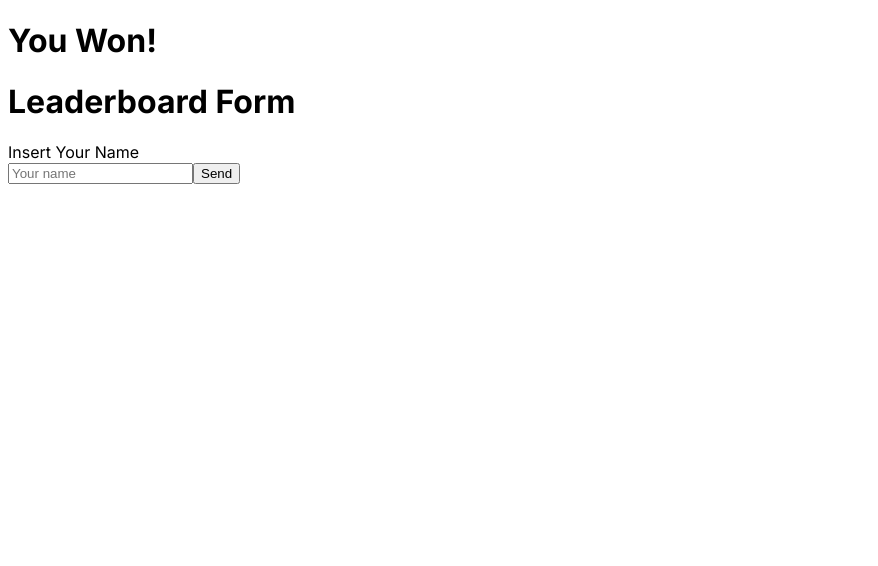
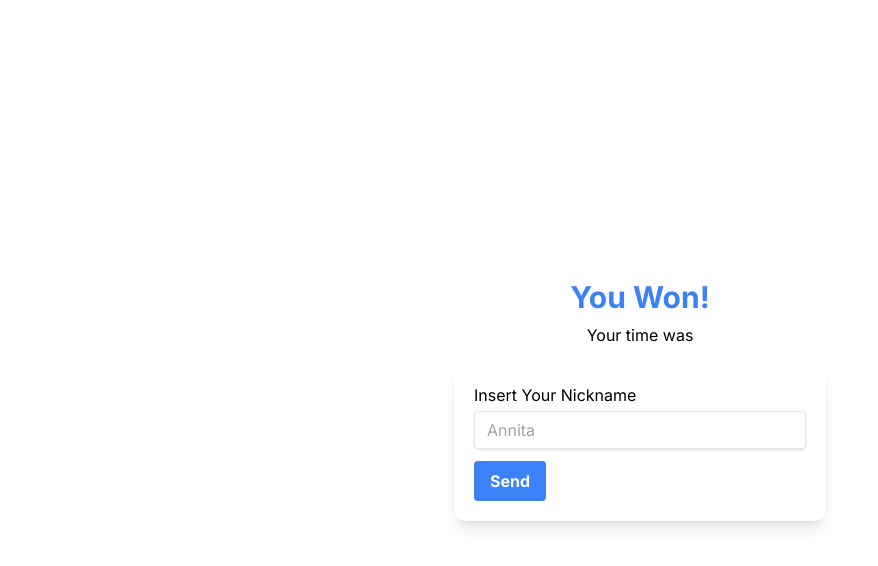
Before and after one commit to adrian1lara/waldo-game, a Next.js app: page /submit in a window 1280 px wide. Shown: the top 566 px of the page, without its empty margins (0-878 px from the left). Built offline with nearby package versions, Linux system fonts and the light colour scheme.

Commit message:
styling tags, and added useeffect

```diff
--- a/src/app/submit/page.js
+++ b/src/app/submit/page.js
@@ -1,10 +1,17 @@
 "use client"
+import { redirect, useRouter } from "next/navigation"
+import "../styles/global.css"
 import { useEffect, useState } from "react"
+
 
 export default function LeaderBoardForm() {
     const [error, setError] = useState(null)
     const [name, setName] = useState("")
+    const [time, setTime] = useState("")
 
+    useEffect(() => {
+        setTime(localStorage.getItem("timeRecord"))
+    })
 
     const submitToLeaderboard = async(e) => {
         e.preventDefault()
@@ -38,16 +45,26 @@ export default function LeaderBoardForm() {
 
 
     return (
-        <div>
-            <h1>You Won!</h1>
-            <h1>Leaderboard Form</h1>
-            <form >
-                <label>Insert Your Name</label>
-                <br />
-                <input placeholder="Your name" type="text" maxLength={10} min={3} value={name} onChange={(e) => setName(e.target.value)}/>
-                <button type="submit" onClick={(e) => submitToLeaderboard(e)}>Send</button>
-                {error && <p> {error}</p>}
-            </form>
+        <div className="h-screen flex items-center justify-center">
+            <div>
+                <div className="text-center">
+                <h1 className="text-3xl font-bold text-blue-500">You Won!</h1>
+                <p className="mt-2">Your time was  {time}</p>
+                </div>
+
+                <form className="mt-4 shadow-lg p-5 rounded-xl">
+                    <label>Insert Your Nickname</label>
+                    <br />
+                    <input
+                    className="mt-1 shadow appearance-none border rounded w-full py-2 px-3 text-gray-700 leading-tight focus:outline-none focus:shadow-outline" id="username"
+                    placeholder="Annita" type="text" maxLength={10} min={3} value={name} onChange={(e) => setName(e.target.value)}/>
+                    {error && <p className="text-red-500 text-xs italic"> {error}</p>}
+                    <button
+                    className="mt-3 bg-blue-500 hover:bg-blue-700 text-white font-bold py-2 px-4 rounded focus:outline-none focus:shadow-outline"
+                    type="submit"
+                    onClick={(e) => submitToLeaderboard(e)}>Send</button>
+                </form>
+            </div>
         </div>
     )
 }
```
